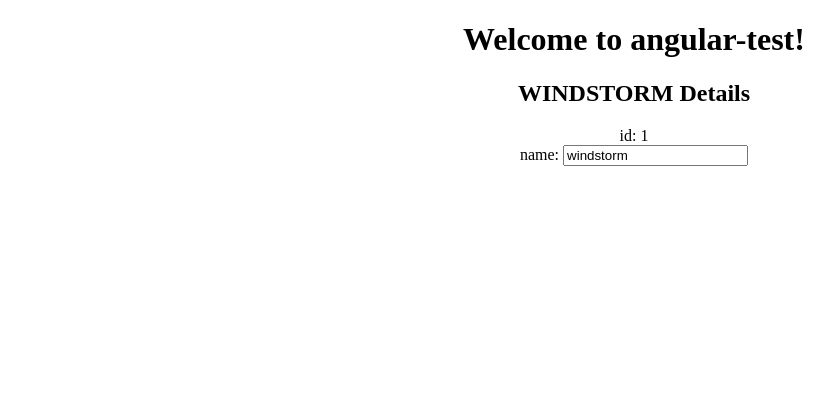
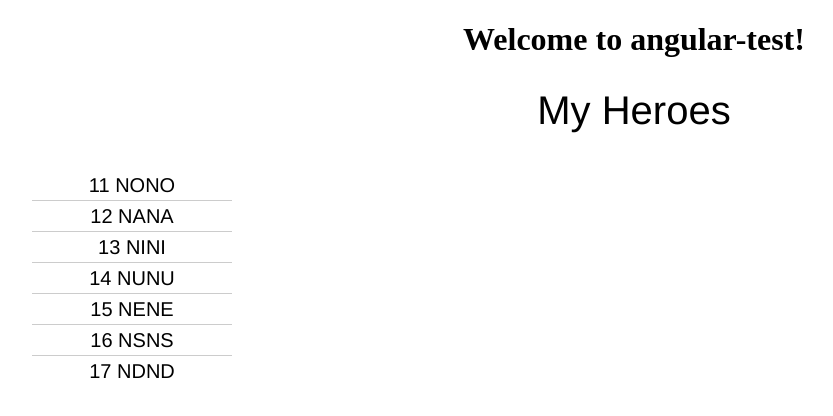
Before and after one commit to muhammaddhamzaa/angular-test, an Angular app: page / in a window 1280 px wide. Shown: the top 416 px of the page, without its empty margins (6-839 px from the left). Built offline with nearby package versions, Linux system fonts and the light colour scheme.

Commit message:
Fixer #2: Added list view with display feature

```diff
--- a/src/app/heroes/heroes.component.css
+++ b/src/app/heroes/heroes.component.css
@@ -0,0 +1,42 @@
+
+div {
+  width: 200px;
+  margin: 30px;
+}
+
+h2 {
+  font: 400 40px/1.5 Helvetica, Verdana, sans-serif;
+  margin: 0;
+  padding: 0;
+}
+
+ul {
+  list-style-type: none;
+  margin: 0;
+  padding: 0;
+}
+
+li:last-child {
+  border: none;
+}
+
+li {
+  text-decoration: none;
+  color: #000;
+
+  font: 200 20px/1.5 Helvetica, Verdana, sans-serif;
+  border-bottom: 1px solid #ccc;
+
+  -webkit-transition: font-size 0.3s ease, background-color 0.3s ease;
+  -moz-transition: font-size 0.3s ease, background-color 0.3s ease;
+  -o-transition: font-size 0.3s ease, background-color 0.3s ease;
+  -ms-transition: font-size 0.3s ease, background-color 0.3s ease;
+  transition: font-size 0.3s ease, background-color 0.3s ease;
+  display: block;
+  width: 200px;
+}
+
+li:hover {
+  font-size: 30px;
+  background: #f6f6f6;
+}
--- a/src/app/heroes/heroes.component.html
+++ b/src/app/heroes/heroes.component.html
@@ -1,9 +1,19 @@
-<h2> {{hero.name | uppercase}} Details </h2>
+<h2>My Heroes</h2>
 <div>
-  <span>id: </span>{{hero.id}}
-</div>
-<div>
-  <label> name:
-    <input [(ngModel)]="hero.name" placeholder="name" />
-  </label>
-</div>
+  <ul class="heroes">
+    <li *ngFor="let hero of heroes" (click)="onSelect(hero)" [class.selected]="hero === selectedHero">
+      <span class="badge">{{hero.id}}</span> {{hero.name}}
+    </li>
+  </ul>
+
+  <div *ngIf="selectedHero">
+
+    <h2>{{selectedHero.name | uppercase}} Details</h2>
+    <div><span>id: </span>{{selectedHero.id}}</div>
+    <div>
+      <label>name:
+        <input [(ngModel)]="selectedHero.name" placeholder="name">
+      </label>
+    </div>
+
+  </div>
--- a/src/app/heroes/heroes.component.ts
+++ b/src/app/heroes/heroes.component.ts
@@ -1,5 +1,6 @@
 import { Component, OnInit } from '@angular/core';
 import { Hero } from '../hero';
+import { HEROES } from '../mock-heroes';
 
 @Component({
   selector: 'app-heroes',
@@ -8,14 +9,16 @@ import { Hero } from '../hero';
 })
 export class HeroesComponent implements OnInit {
 
-  hero: Hero = {
-    id: 1,
-    name: "windstorm"
-  }
+  heroes = HEROES ;
 
   constructor() { }
 
   ngOnInit() {
   }
 
+  selectedHero: Hero;
+  onSelect(hero: Hero): void {
+    this.selectedHero = hero;
+  }
+
 }
--- /dev/null
+++ b/src/app/mock-heroes.ts
@@ -0,0 +1,11 @@
+import { Hero } from './hero';
+
+export const HEROES: Hero[] = [
+{ id: 11, name: "NONO" },
+{ id: 12, name: "NANA" },
+{ id: 13, name: "NINI" },
+{ id: 14, name: "NUNU" },
+{ id: 15, name: "NENE" },
+{ id: 16, name: "NSNS" },
+{ id: 17, name: "NDND" }
+];
```
